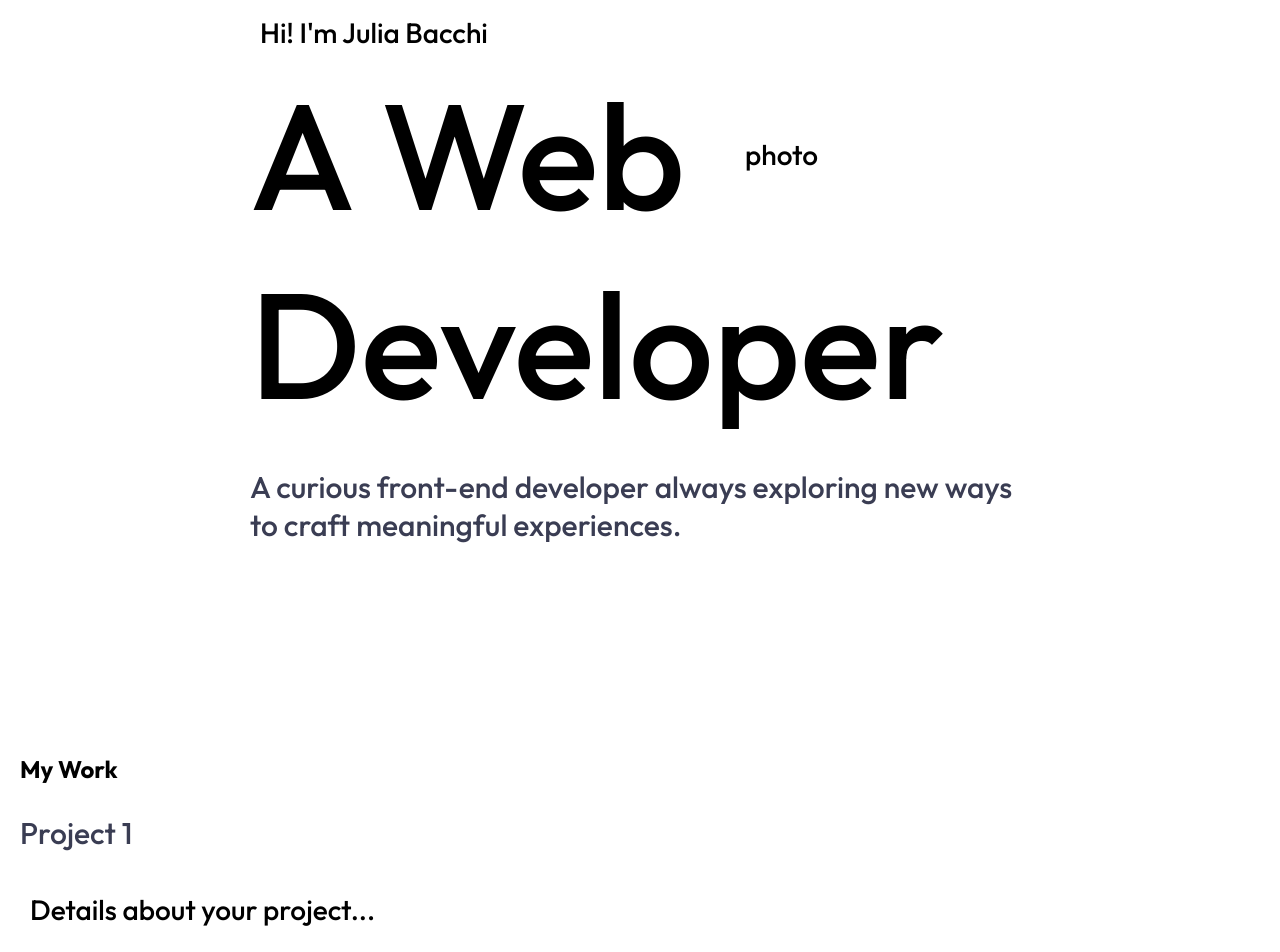
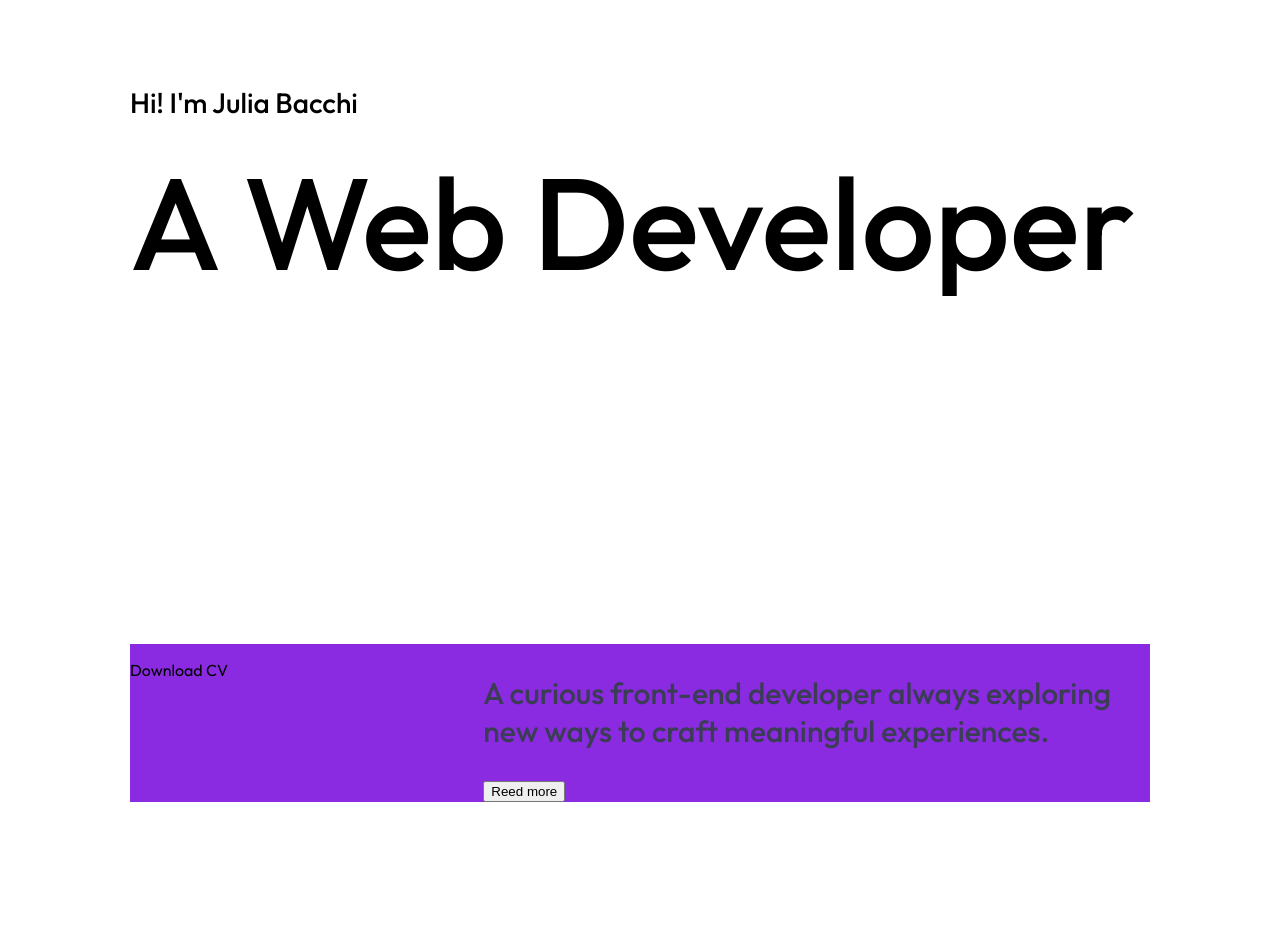
Before and after one commit to juliabacchi1/julia-portfolio, a React (Create React App) app: page / in a window 1280 px wide. Shown: the part 140-1092 px from the top of the page. Built offline with nearby package versions, Linux system fonts and the light colour scheme.

Commit message:
Added a hero component

```diff
--- a/src/App.css
+++ b/src/App.css
@@ -1,3 +1,7 @@
 body {
 font-family: "Outfit", sans-serif;
 }
+
+html {
+    scroll-behavior: smooth;
+}
--- a/src/components/Contact.js
+++ b/src/components/Contact.js
@@ -3,9 +3,9 @@ import React from "react";
 function Contact() {
   return (
     <div>
-      <p>Email: julia@example.com</p>
-      <p>Socials: [Links para redes sociais]</p>
-      {/* Pode adicionar um formulário de contato aqui */}
+      <p>Email: juliabacchi92@gmail.com</p>
+      <p>Socials:</p>
+      {/* PFormulário de contato aqui */}
     </div>
   );
 }
--- /dev/null
+++ b/src/components/Hero.js
@@ -0,0 +1,23 @@
+import React from "react";
+import "../styles/Hero.css";
+
+function Hero() {
+  return (
+    <div className="Introduction">
+      <div className="Container-intro">
+        <div>
+          <p>Download CV</p>
+        </div>
+        <div>
+          <h3>
+            A curious front-end developer always exploring new ways to craft
+            meaningful experiences.
+          </h3>
+          <button className="btn btn-primary">Reed more</button>
+        </div>
+      </div>
+    </div>
+  );
+}
+
+export default Hero;
--- a/src/components/Work.js
+++ b/src/components/Work.js
@@ -4,8 +4,8 @@ function Work() {
   return (
     <div>
       <h3>Project 1</h3>
-      <p>Details about your project...</p>
-      {/* Repetir para os outros projetos */}
+      <p>Details project...</p>
+
     </div>
   );
 }
--- a/src/pages/Home.js
+++ b/src/pages/Home.js
@@ -1,6 +1,7 @@
 import React from "react";
 import "../styles/Home.css";
 import Work from "../components/Work";
+import Hero from "../components/Hero";
 import Contact from "../components/Contact";
 
 function Home() {
@@ -8,33 +9,23 @@ function Home() {
     <div>
       <section id="home">
         <div className="Container">
-          <div>
-            <p>Hi! I'm Julia Bacchi</p>
-          </div>
-          <div className="Container-son">
-            <h1>A Web</h1>
-            <p>photo</p>
-          </div>
-          <div>
-            <h1>Developer</h1>
-          </div>
+          <p>Hi! I'm Julia Bacchi</p>
+          <h1>A Web Developer</h1>
         </div>
-        <div className="Container">
-          <h3>
-            A curious front-end developer always exploring new ways to craft
-            meaningful experiences.
-          </h3>
-        </div>
+      </section>
+
+      <section id="hero">
+        <Hero />
       </section>
 
       <section id="work">
         <h2>My Work</h2>
-        <Work /> {/* Componente Work com os detalhes dos projetos */}
+        <Work />
       </section>
 
       <section id="contact">
         <h2>Say Hello!</h2>
-        <Contact /> {/* Componente Contact com o formulário de contato */}
+        <Contact />
       </section>
     </div>
   );
--- /dev/null
+++ b/src/styles/Hero.css
@@ -0,0 +1,18 @@
+.Introduction {
+  max-width: 1020px;
+  margin: 80px auto;
+}
+
+.Container-intro {
+  background-color: blueviolet;
+  display: grid;
+  grid-template-columns: 1fr 2fr;
+  grid-template-rows: 2fr;
+  gap: 20px;
+}
+
+.Introduction h3 {
+  font-size: 30px;
+  font-weight: 500;
+  color: #3a3d53;
+}
--- a/src/styles/Home.css
+++ b/src/styles/Home.css
@@ -1,33 +1,22 @@
 .Container {
-  max-width: 780px;
-  display: flex;
-  flex-direction: column;
-  margin: 0 auto;
-  align-items: flex-start;
+  max-width: 1020px;
+  margin: 80px auto;
 }
 
-.Container-son {
-    display: flex;
-    align-items: center;
-    gap: 50px;
-}
-
-h1 {
-  font-size: 150px;
+.Container p {
+  font-size: 28px;
   font-weight: 500;
   padding: 0;
   margin: 0;
 }
 
-h3 {
-  font-size: 30px;
+.Container h1 {
+  font-size: 130px;
   font-weight: 500;
-  color: #3a3d53;
+  padding: 20px 0;
+  margin: 0;
 }
 
-p {
-  font-size: 28px;
-  font-weight: 500;
-  padding: 10px;
-  margin: 0;
+section #home {
+  min-height: 100vh;
 }
```
Also changed, not shown: public/profile.png (added).
